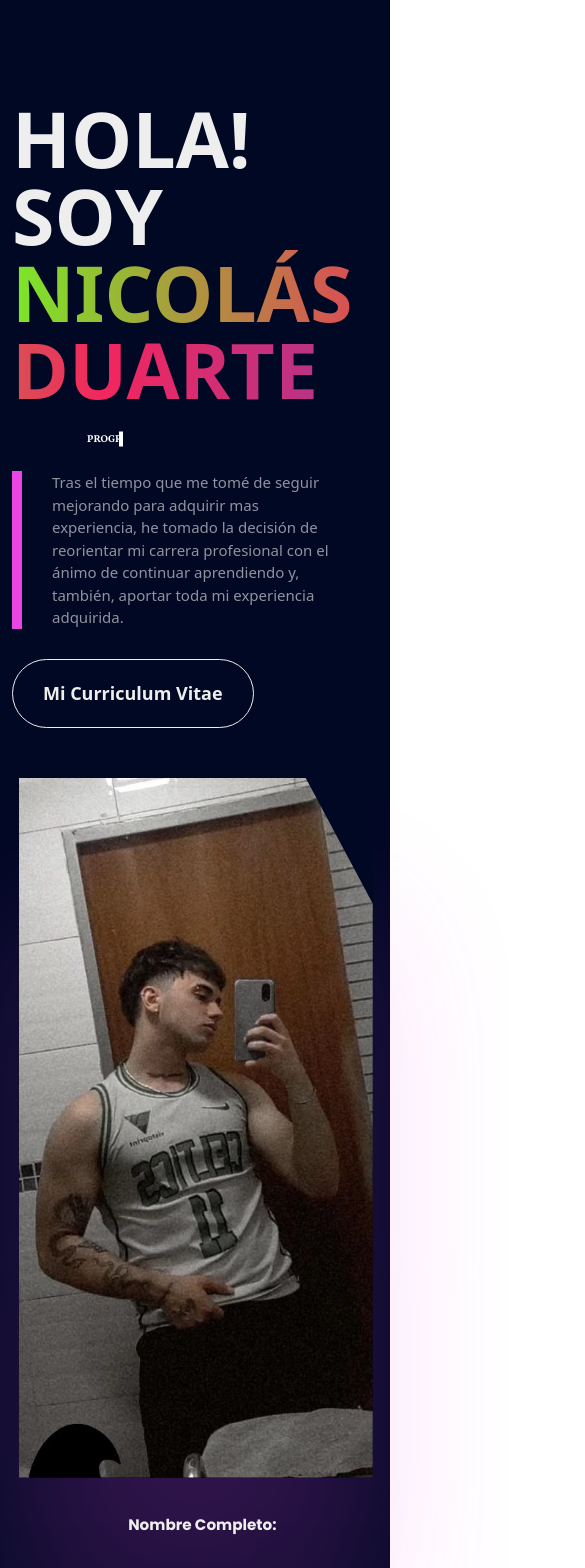
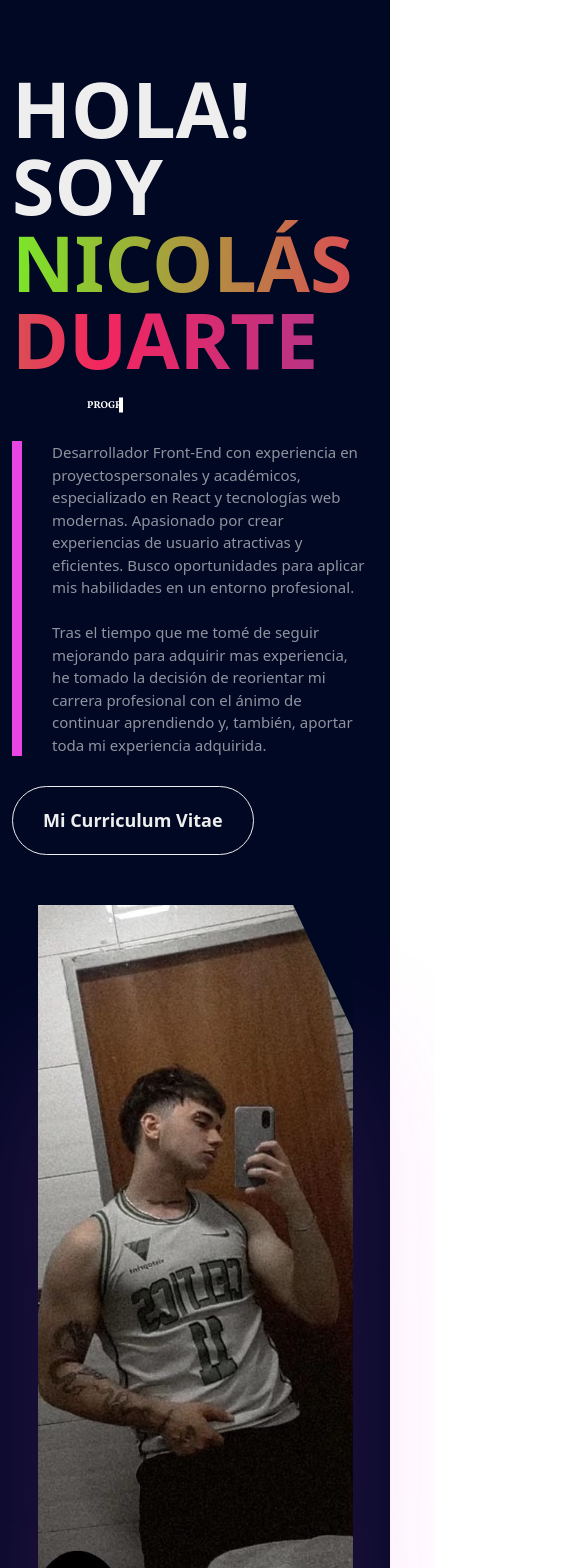
Before and after one commit to Nicollorente/my-portfolio-nicolas-duarte, a React (Vite) app: page / in a window 390 px wide. Shown: the top 1568 px of the page, 585 px wide, since content can reach past the window. Built offline with nearby package versions, Linux system fonts and the light colour scheme; a web font is replaced by a local one.

Commit message:
cambios en el css responsive

```diff
--- a/src/App.css
+++ b/src/App.css
@@ -154,7 +154,7 @@ section.home{
             font-weight: bold;
             line-height: 1em;
             padding-top: 0;
-            margin-top: -150px;
+            margin-top: -180px;
             & span{
                 background-image: linear-gradient(to right, #7BE728, #F3265F, #7F40AC, #7BE728);
                 background-size: 200% auto;
@@ -471,7 +471,7 @@ animation
           width: 100%;
         }
         .content {
-          width: 50%;
+          width: 100%;
           height: auto;
           margin-top: 180px;
           margin-bottom: 50px;
@@ -484,12 +484,12 @@ animation
 
         .content .des{
             font-size: 15px;
-            width: 50%;
+            width: 100%;
             height: 100%;
         }
 
         .front {
-          top: 52%;
+          top: 48%;
           font-size: 10px;
           margin-left: -55px;
         }
@@ -503,7 +503,7 @@ animation
           }
         }
 
-        .title{
+        /* .title{
             transform: none;
         }
 
@@ -511,15 +511,15 @@ animation
           width: 70%;
           font-size: 15px;
           transform: none;
-        }
+        } */
 
         .avatar {
-            grid-template-columns: 1fr;
+        grid-template-columns: 1fr;
           padding: 0;
-          width: 30%;
+          width: 100%;
           height: 100%;
           padding-left: 0;
-          margin-left: -3.5%;
+          margin-left: -7%;
           margin-top: -400px;
         }
 
@@ -647,18 +647,27 @@ animation
 
 
     .projects{
-        display: flex;
+        grid-template-columns: 1fr;
         flex-direction: column;
-        margin: 0;
+        width: 70%;
+        margin-right: 90px;
         padding: 0;
     }
+
     .projects .title{
-        width: 10%;
-        margin: 10%;
+        width: 100%;
         display: flex;
         text-align: center;
         justify-content: center;
     }
+    .projects .des{
+        width: 100%;
+    }
+
+
+    /* .projects .des{
+        width: ;
+    } */
 
     /* .projects .des.animation{
         width: 30%;
@@ -672,8 +681,8 @@ animation
 
         .projects .list:nth-child(1n){
             grid-template-columns: 1fr;
-            width: 0;
-            margin-top: 100px;
+            width: 100%;
+            margin-top: 10px;
         }
 
     .images{
@@ -682,7 +691,7 @@ animation
         justify-content: center;
         grid-column-start: 2;
         grid-column-end:2;
-        margin-left: -15px;
+        margin-left: -55px;
     }
 
 
@@ -697,8 +706,10 @@ animation
         .contacts{
             grid-template-columns: 1fr;
             padding-bottom: 300px;
-            width: 30%;
-            margin: 0;
+            width: 100%;
+            margin: -25px;
+            padding: 50px;
+            margin-bottom: 300px;
         }
 
 
--- a/src/Components/Inicio.jsx
+++ b/src/Components/Inicio.jsx
@@ -1,24 +1,34 @@
 const Inicio = () => {
   return (
-    <section id="inicio" className="home" >
+    <section id="inicio" className="home">
       <div className="content">
         <div className="name">
           HOLA! SOY <span>NICOLÁS DUARTE</span>
         </div>
 
-        <div className="front">
-
-          PROGRAMADOR WEB FRONT END
-        </div>
+        <div className="front">PROGRAMADOR WEB FRONT END</div>
         <br />
         <br />
         <div className="des">
+          Desarrollador Front-End con experiencia en proyectospersonales y
+          académicos, especializado en React y tecnologías web modernas.
+          Apasionado por crear experiencias de usuario atractivas y eficientes.
+          Busco oportunidades para aplicar mis habilidades en un entorno
+          profesional.
+          <br /> <br />
           Tras el tiempo que me tomé de seguir mejorando para adquirir mas
           experiencia, he tomado la decisión de reorientar mi carrera
           profesional con el ánimo de continuar aprendiendo y, también, aportar
           toda mi experiencia adquirida.
         </div>
-        <a className="cv" href="/CV Nicolás Iñaki Duarte Front-End.pdf"  target="_blank" rel="noopener noreferrer">Mi Curriculum Vitae</a>
+        <a
+          className="cv"
+          href="/CV Nicolás Iñaki Duarte Front-End.pdf"
+          target="_blank"
+          rel="noopener noreferrer"
+        >
+          Mi Curriculum Vitae
+        </a>
       </div>
 
       <div className="avatar">
```
